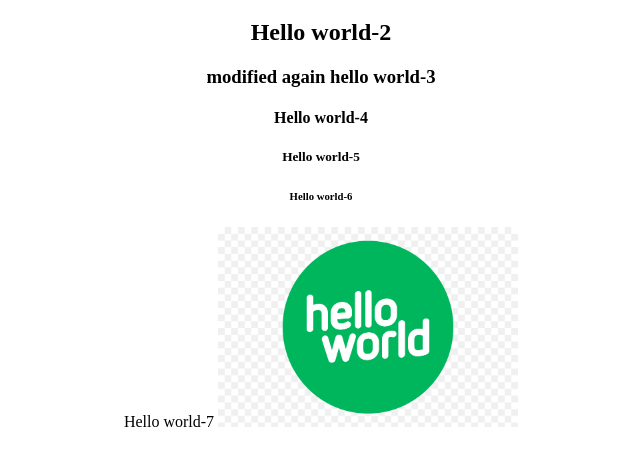
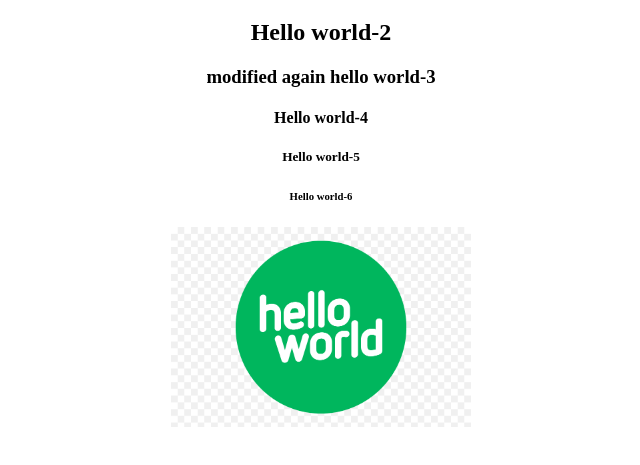
Before and after one commit to RK-012345/test-git, a plain HTML site: page index.html in a window 1280 px wide. Shown: the part 61-526 px from the top of the page, without its empty margins (319-959 px from the left). Drawn offline with Linux system fonts and the light colour scheme.

Commit message:
Revert "add h7"
This reverts commit 858b5e12776e85e6dee3d605adf49b1ec574b97e.

```diff
--- a/index.html
+++ b/index.html
@@ -13,7 +13,6 @@
 		<h4>Hello world-4</h4>
 		<h5>Hello world-5</h5>
 		<h6>Hello world-6</h6>
-		<h7>Hello world-7</h7>
 
 		<img src="img/helloworld.png" width="300" height="200" alt="Sample Image" />
 	</body>
```
